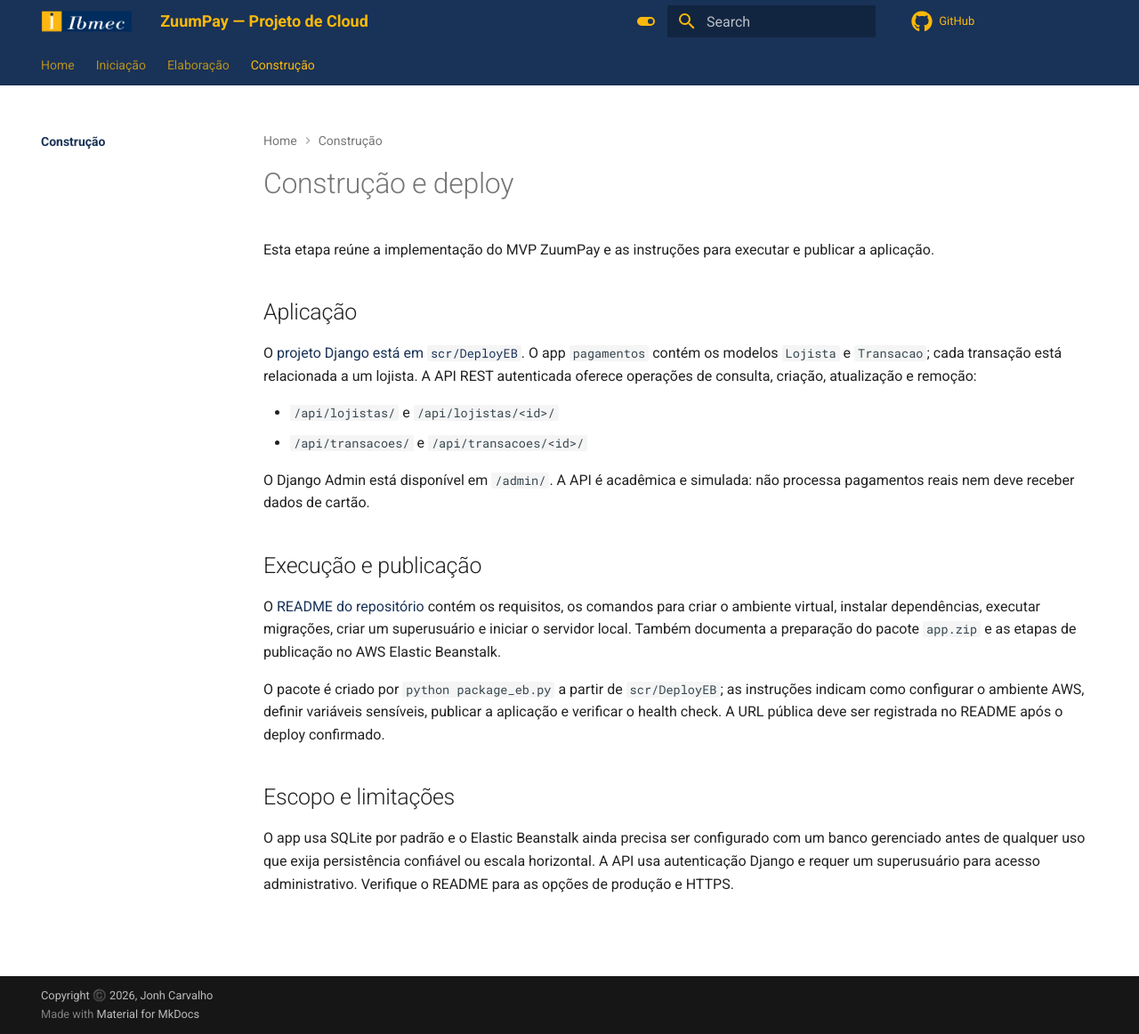
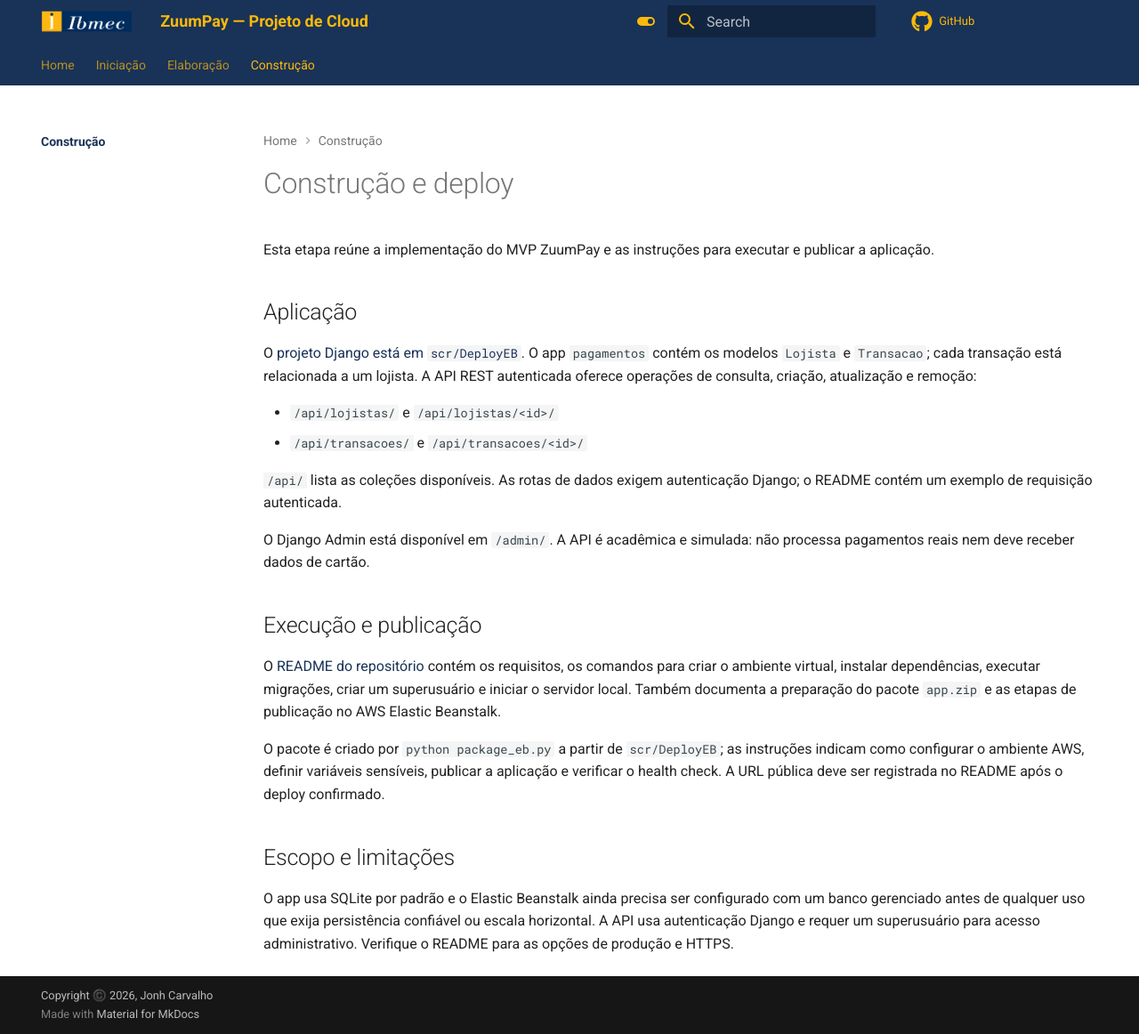
Before and after one commit to Projetos-de-Extensao/PC_CDIA_26.2_8001_III, an MkDocs documentation site: the page built from docs/Construcao/index.md, in a window 1280 px wide and 1162 px high. Shown: the whole window at 89% size. Built offline with MkDocs 1.6.1 and Material for MkDocs 9.7.7, drawn with Linux system fonts in a browser that asks for light colours; comment, search, counter and statistics services are not loaded.

Commit message:
Clarify API docs and trigger Pages deployment
Co-authored-by: Copilot <223556219+Copilot@users.noreply.github.com>

```diff
--- a/docs/Construcao/index.md
+++ b/docs/Construcao/index.md
@@ -8,6 +8,8 @@ O [projeto Django está em `scr/DeployEB`](https://github.com/Projetos-de-Extens
 
 - `/api/lojistas/` e `/api/lojistas/<id>/`
 - `/api/transacoes/` e `/api/transacoes/<id>/`
+
+`/api/` lista as coleções disponíveis. As rotas de dados exigem autenticação Django; o README contém um exemplo de requisição autenticada.
 
 O Django Admin está disponível em `/admin/`. A API é acadêmica e simulada: não processa pagamentos reais nem deve receber dados de cartão.
 
```
